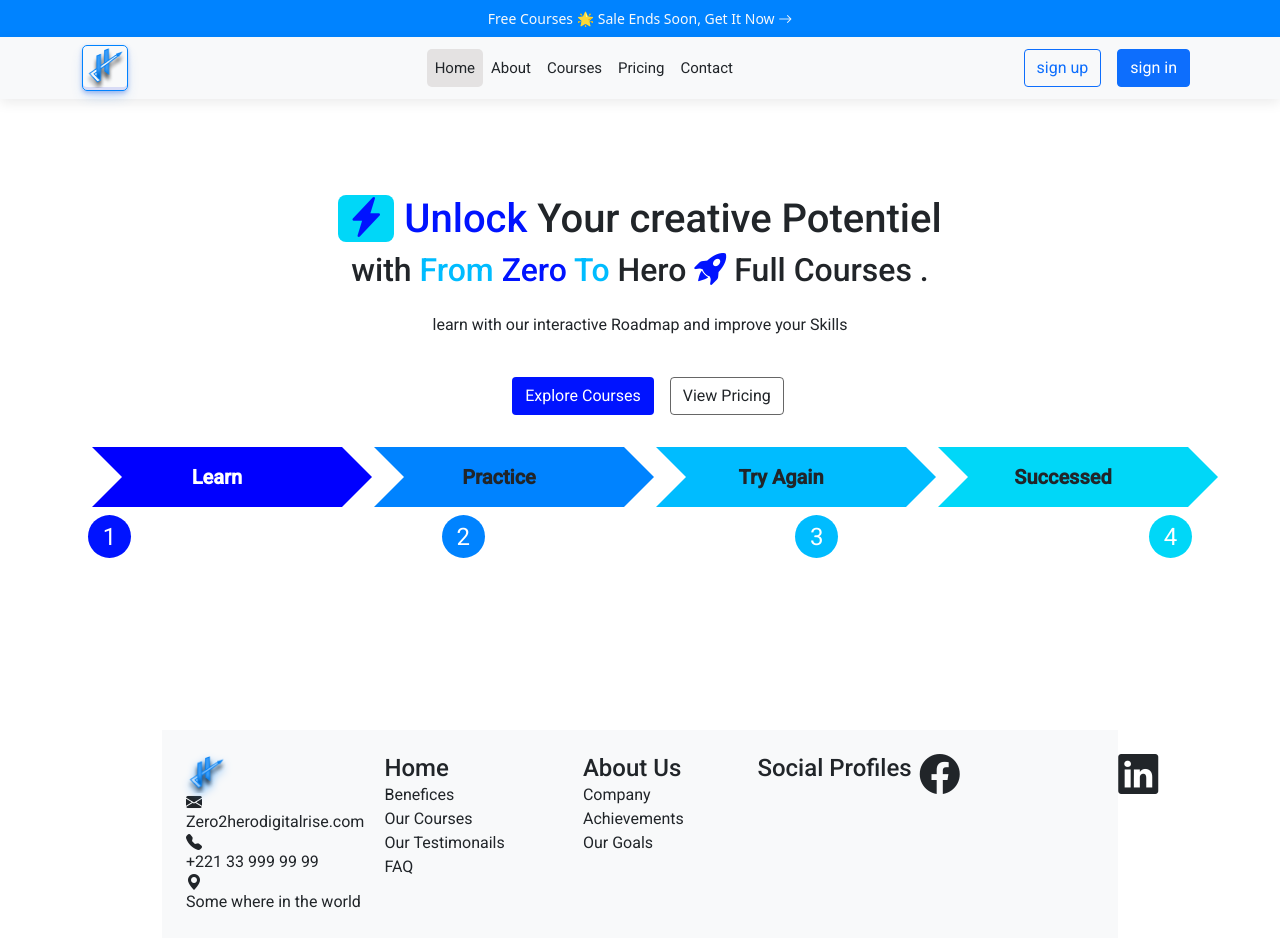
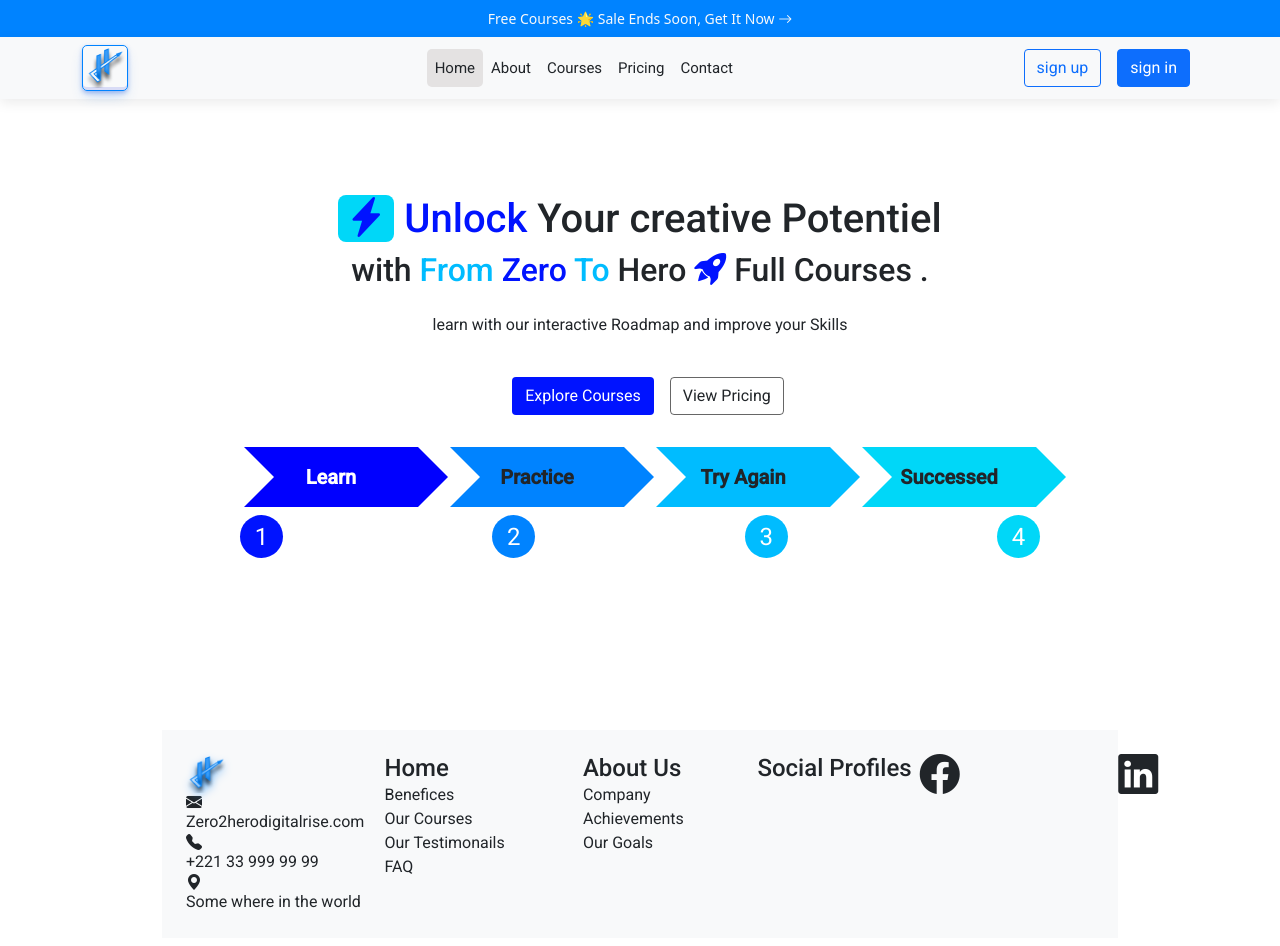
Before and after one commit to MadoNgom/Zero_To_Hero, an Angular app: page /home in a window 1280 px wide. Shown: the top 946 px of the page. Built offline with nearby package versions, Linux system fonts and the light colour scheme.

Commit message:
Revert "Home , Header and ContactForm Page (#20)"
This reverts commit 229fb1907d56df373c81f0418702163366a344aa.

```diff
--- a/src/app/core/component/home/home.component.css
+++ b/src/app/core/component/home/home.component.css
@@ -1,18 +1,3 @@
-<<<<<<< HEAD
-/* SOME RESET */
-*::after,
-*::before {
-  padding: 0;
-  margin: 0;
-  box-sizing: border-box;
-}
-ul {
-  list-style: none;
-  line-height: 1.6;
-}
-/* SHOW SECTION STYLING */
-=======
->>>>>>> efde62c3dd4d6416ac971cca0d83fdf2bdf607df
 .showcase-content {
   max-width: min(800px, 80%);
   margin-inline: auto;
```
